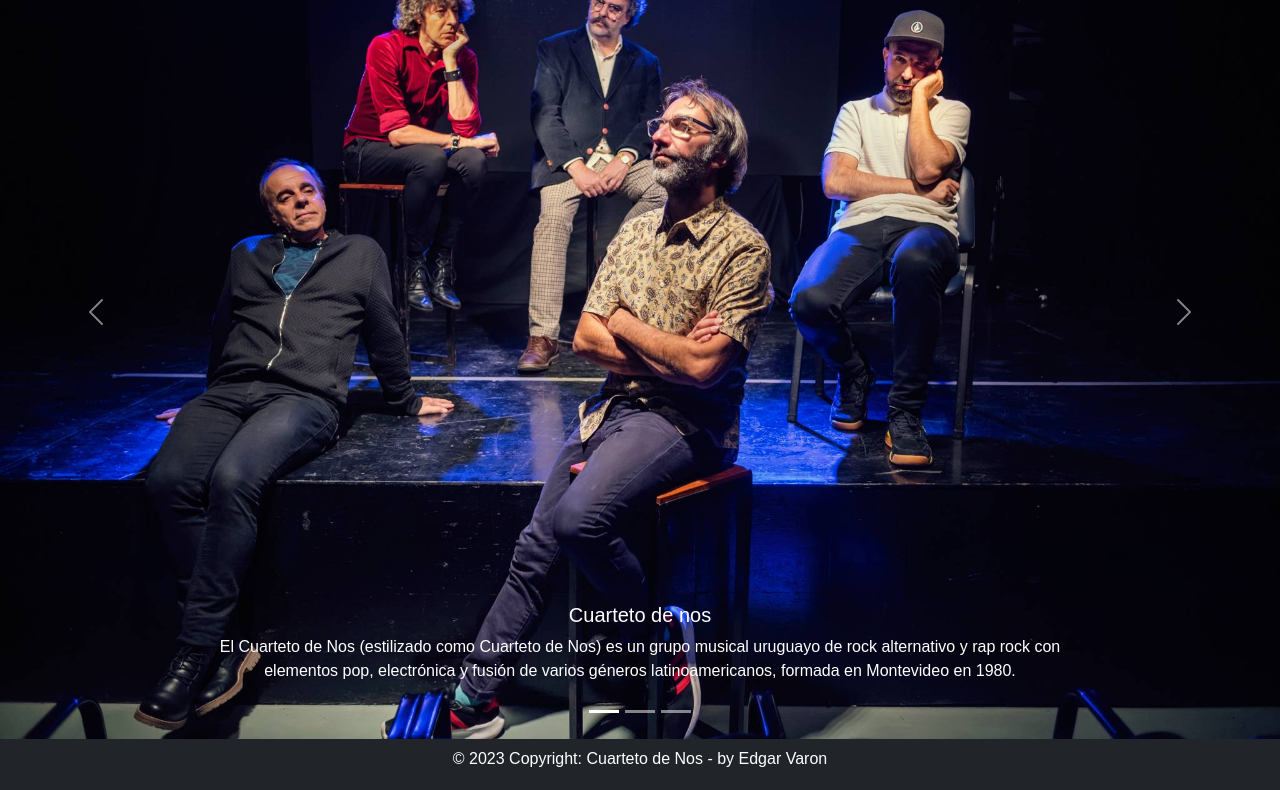
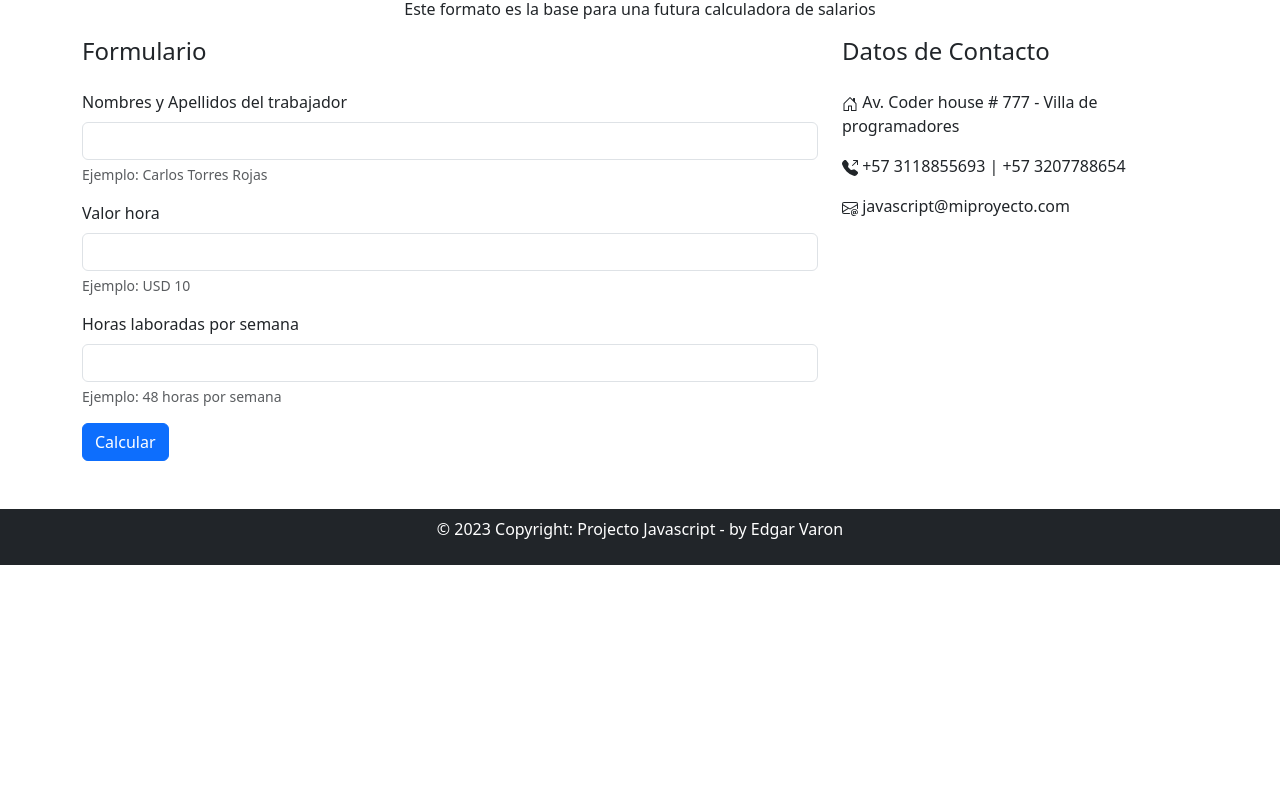
Before and after one commit to EdgarVaron/ProyectoFinal_Varon, a plain HTML site: page index.html in a window 1280 px wide. Shown: the part 177-967 px from the top of the page. After the commit the page ends 800 px from the top, so only its background shows below. Drawn offline with nearby package versions, Linux system fonts and the light colour scheme.

```diff
--- a/index.html
+++ b/index.html
@@ -4,101 +4,100 @@
 <head>
     <meta charset="utf-8">
     <meta name="viewport" content="width=device-width, initial-scale=1">
-    <title>Proyecto final</title>
+    <title>Proyecto JavaScript</title>
     <link href="https://cdn.jsdelivr.net/npm/bootstrap@5.3.0-alpha1/dist/css/bootstrap.min.css" rel="stylesheet"
         integrity="sha384-GLhlTQ8iRABdZLl6O3oVMWSktQOp6b7In1Zl3/Jr59b6EGGoI1aFkw7cmDA6j6gD" crossorigin="anonymous">
     <link rel="stylesheet" href="https://cdn.jsdelivr.net/npm/bootstrap-icons@1.10.3/font/bootstrap-icons.css">
-    <link rel="stylesheet" href="./main.css">
+    <link rel="stylesheet" href="./syle.css">
 </head>
 
-<body>
+<body class="body-contacto">
 
     <!-- Barra de navegacion bootstrap -->
     <header>
         <nav class="navbar navbar-expand-lg navbar-dark bg-dark">
             <div class="container">
-                <a class="navbar-brand navbar-text" href="./index.html"> <span class="text-primary">Cuarteto</span> de
-                    nos</a>
-                <button class="navbar-toggler" type="button" data-bs-toggle="collapse"
-                    data-bs-target="#navbarNavAltMarkup" aria-controls="navbarNavAltMarkup" aria-expanded="false"
-                    aria-label="Toggle navigation">
-                    <span class="navbar-toggler-icon"></span>
-                </button>
-                <div class="collapse navbar-collapse" id="navbarNavAltMarkup">
-                    <div class="navbar-nav ms-auto mb-2 mb-lg-0">
-                        <a class="nav-link" href="./index.html">Inicio</a>
-                        <a class="nav-link" href="./secciones/historia.html">Historia</a>
-                        <a class="nav-link" href="./secciones/Discografia.html">Discografia</a>
-                        <a class="nav-link" href="./secciones/Eventos.html">Eventos</a>
-                        <a class="nav-link" href="./secciones/Contacto.html">Contacto</a>
-                    </div>
-                </div>
+                <a class="navbar-brand navbar-text" href="../index.html"> <span class="text-primary">Calculadora</span>
+                    de
+                    salarios</a>
+
             </div>
         </nav>
     </header>
 
+    <section class="sec-contacto contact section-padding">
 
-    <section>
-        <!-- Carousel de slider bootstrap -->
-        <div id="carouselExampleCaptions" class="carousel slide">
-            <div class="carousel-indicators">
-                <button type="button" data-bs-target="#carouselExampleCaptions" data-bs-slide-to="0" class="active"
-                    aria-current="true" aria-label="Slide 1"></button>
-                <button type="button" data-bs-target="#carouselExampleCaptions" data-bs-slide-to="1"
-                    aria-label="Slide 2"></button>
-                <button type="button" data-bs-target="#carouselExampleCaptions" data-bs-slide-to="2"
-                    aria-label="Slide 3"></button>
+        <main class="container mt-5 mb-5">
+            <!-- Contacto (Introducción) -->
+            <div class="row">
+                <div class="col md-12 text-center">
+                    <h1>Calculadora</h1>
+                    <p class="mt-3"> Este formato es la base para una futura calculadora de salarios </p>
+                </div>
             </div>
-            <div class="carousel-inner">
-                <div class="carousel-item active">
-                    <img src="./recursos/slider2.1.jpg" class="d-block w-100" alt="...">
-                    <div class="carousel-caption d-none d-md-block">
-                        <h5>Cuarteto de nos</h5>
-                        <p>El Cuarteto de Nos (estilizado como Cuarteto de Nos) es un grupo musical uruguayo de rock
-                            alternativo y rap
-                            rock con elementos pop, electrónica y fusión de varios géneros latinoamericanos, formada en
-                            Montevideo en 1980.</p>
+
+            <div class="row">
+                <div class="col-8">
+                    <!-- Formulario -->
+                    <h4 class="mb-4">Formulario</h4>
+                    <form>
+                        <div class="mb-3">
+                            <label for="nya" class="form-label txt_negrita">Nombres y Apellidos del trabajador</label>
+                            <input type="text" class="form-control" id="nya" aria-describedby="nyaHelp" required>
+                            <div id="nyaHelp" class="form-text">Ejemplo: Carlos Torres Rojas</div>
+                        </div>
+                        <div class="mb-3">
+                            <label for="email" class="form-label txt_negrita">Valor hora</label>
+                            <input type="email" class="form-control" id="email" aria-describedby="emailHelp" required>
+                            <div id="emailHelp" class="form-text">Ejemplo: USD 10</div>
+                        </div>
+                        <div class="mb-3">
+                            <label for="asunto" class="form-label txt_negrita">Horas laboradas por semana</label>
+                            <input type="text" class="form-control" id="asunto" aria-describedby="asuntoHelp" required>
+                            <div id="asuntoHelp" class="form-text">Ejemplo: 48 horas por semana</div>
+                        </div>
+
+                        <button type="submit" class="btn btn-primary">Calcular</button>
+                    </form>
+                </div>
+
+                <!-- Datos de Contacto -->
+                <div class="col-4">
+                    <h4 class="mb-4">Datos de Contacto</h4>
+                    <div class="mb-3">
+                        <svg xmlns="http://www.w3.org/2000/svg" width="16" height="16" fill="currentColor"
+                            class="bi bi-house-door" viewBox="0 0 16 16">
+                            <path
+                                d="M8.354 1.146a.5.5 0 0 0-.708 0l-6 6A.5.5 0 0 0 1.5 7.5v7a.5.5 0 0 0 .5.5h4.5a.5.5 0 0 0 .5-.5v-4h2v4a.5.5 0 0 0 .5.5H14a.5.5 0 0 0 .5-.5v-7a.5.5 0 0 0-.146-.354L13 5.793V2.5a.5.5 0 0 0-.5-.5h-1a.5.5 0 0 0-.5.5v1.293L8.354 1.146ZM2.5 14V7.707l5.5-5.5 5.5 5.5V14H10v-4a.5.5 0 0 0-.5-.5h-3a.5.5 0 0 0-.5.5v4H2.5Z" />
+                        </svg> Av. Coder house # 777 - Villa de programadores
                     </div>
-                </div>
-                <div class="carousel-item">
-                    <img src="./recursos/slider1.jpg" class="d-block w-100" alt="...">
-                    <div class="carousel-caption d-none d-md-block">
-                        <h5>Cuarteto de nos</h5>
-                        <p>Está integrada por el cantante y guitarrista Roberto Musso, el bajista y corista Santiago
-                            Tavella, el baterista Álvaro Pintos, el guitarrista y corista Gustavo Antuña y el tecladista
-                            Santiago Marrero.</p>
+                    <div class="mb-3">
+                        <svg xmlns="http://www.w3.org/2000/svg" width="16" height="16" fill="currentColor"
+                            class="bi bi-telephone-outbound-fill" viewBox="0 0 16 16">
+                            <path fill-rule="evenodd"
+                                d="M1.885.511a1.745 1.745 0 0 1 2.61.163L6.29 2.98c.329.423.445.974.315 1.494l-.547 2.19a.678.678 0 0 0 .178.643l2.457 2.457a.678.678 0 0 0 .644.178l2.189-.547a1.745 1.745 0 0 1 1.494.315l2.306 1.794c.829.645.905 1.87.163 2.611l-1.034 1.034c-.74.74-1.846 1.065-2.877.702a18.634 18.634 0 0 1-7.01-4.42 18.634 18.634 0 0 1-4.42-7.009c-.362-1.03-.037-2.137.703-2.877L1.885.511zM11 .5a.5.5 0 0 1 .5-.5h4a.5.5 0 0 1 .5.5v4a.5.5 0 0 1-1 0V1.707l-4.146 4.147a.5.5 0 0 1-.708-.708L14.293 1H11.5a.5.5 0 0 1-.5-.5z" />
+                        </svg> +57 3118855693 | +57 3207788654
+
                     </div>
-                </div>
-                <div class="carousel-item">
-                    <img src="./recursos/slider3.1.png" class="d-block w-100" alt="...">
-                    <div class="carousel-caption d-none d-md-block">
-                        <h5>Cuarteto de nos</h5>
-                        <p>En 2020 inauguraron un podcast donde interactúan con diferentes personalidades,
-                            intercambiando
-                            ideas
-                            y visiones de las letras y sus creaciones.</p>
+                    <div class="mb-3">
+                        <svg xmlns="http://www.w3.org/2000/svg" width="16" height="16" fill="currentColor"
+                            class="bi bi-envelope-at" viewBox="0 0 16 16">
+                            <path
+                                d="M2 2a2 2 0 0 0-2 2v8.01A2 2 0 0 0 2 14h5.5a.5.5 0 0 0 0-1H2a1 1 0 0 1-.966-.741l5.64-3.471L8 9.583l7-4.2V8.5a.5.5 0 0 0 1 0V4a2 2 0 0 0-2-2H2Zm3.708 6.208L1 11.105V5.383l4.708 2.825ZM1 4.217V4a1 1 0 0 1 1-1h12a1 1 0 0 1 1 1v.217l-7 4.2-7-4.2Z" />
+                            <path
+                                d="M14.247 14.269c1.01 0 1.587-.857 1.587-2.025v-.21C15.834 10.43 14.64 9 12.52 9h-.035C10.42 9 9 10.36 9 12.432v.214C9 14.82 10.438 16 12.358 16h.044c.594 0 1.018-.074 1.237-.175v-.73c-.245.11-.673.18-1.18.18h-.044c-1.334 0-2.571-.788-2.571-2.655v-.157c0-1.657 1.058-2.724 2.64-2.724h.04c1.535 0 2.484 1.05 2.484 2.326v.118c0 .975-.324 1.39-.639 1.39-.232 0-.41-.148-.41-.42v-2.19h-.906v.569h-.03c-.084-.298-.368-.63-.954-.63-.778 0-1.259.555-1.259 1.4v.528c0 .892.49 1.434 1.26 1.434.471 0 .896-.227 1.014-.643h.043c.118.42.617.648 1.12.648Zm-2.453-1.588v-.227c0-.546.227-.791.573-.791.297 0 .572.192.572.708v.367c0 .573-.253.744-.564.744-.354 0-.581-.215-.581-.8Z" />
+                        </svg> javascript@miproyecto.com
                     </div>
                 </div>
             </div>
-            <button class="carousel-control-prev" type="button" data-bs-target="#carouselExampleCaptions"
-                data-bs-slide="prev">
-                <span class="carousel-control-prev-icon" aria-hidden="true"></span>
-                <span class="visually-hidden">Previous</span>
-            </button>
-            <button class="carousel-control-next" type="button" data-bs-target="#carouselExampleCaptions"
-                data-bs-slide="next">
-                <span class="carousel-control-next-icon" aria-hidden="true"></span>
-                <span class="visually-hidden">Next</span>
-            </button>
-        </div>
+        </main>
     </section>
 
     <footer class="bg-dark p-2 text-center">
         <div class="container">
-            <p class="text-white">© 2023 Copyright: Cuarteto de Nos - by Edgar Varon</p>
+            <p class="text-white">© 2023 Copyright: Projecto Javascript - by Edgar Varon</p>
         </div>
     </footer>
-
 
     <script src="https://cdn.jsdelivr.net/npm/bootstrap@5.3.0-alpha1/dist/js/bootstrap.bundle.min.js"
         integrity="sha384-w76AqPfDkMBDXo30jS1Sgez6pr3x5MlQ1ZAGC+nuZB+EYdgRZgiwxhTBTkF7CXvN"
```
